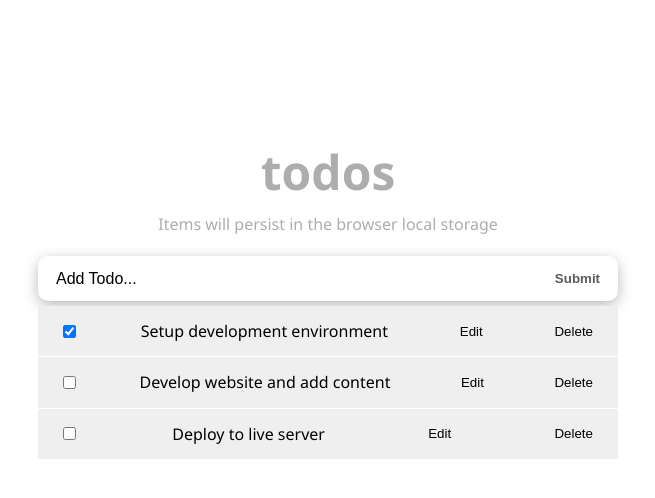
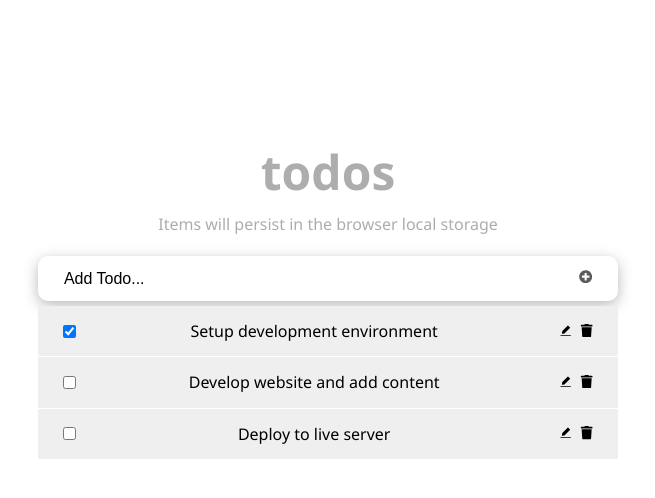
Before and after one commit to Stephen-Adom/react-tutorial, a React (Create React App) app: page / in a window 1280 px wide. Shown: the top 498 px of the page, without its empty margins (312-967 px from the left). Built offline with nearby package versions, Linux system fonts and the light colour scheme.

Commit message:
add icons to buttons

```diff
--- a/package.json
+++ b/package.json
@@ -8,6 +8,7 @@
     "@testing-library/user-event": "^13.5.0",
     "react": "^18.2.0",
     "react-dom": "^18.2.0",
+    "react-icons": "^4.8.0",
     "react-scripts": "5.0.1",
     "uuid": "^9.0.0",
     "web-vitals": "^2.1.4"
--- a/src/components/InputTodo.js
+++ b/src/components/InputTodo.js
@@ -1,4 +1,5 @@
 import React, { useState } from "react";
+import { FaPlusCircle } from "react-icons/fa";
 
 const InputTodo = ({ addTodoItem }) => {
 	const [title, setTitle] = useState("");
@@ -29,7 +30,9 @@ const InputTodo = ({ addTodoItem }) => {
 					onChange={handleChange}
 					className="input-text"
 				/>
-				<button className="input-submit">Submit</button>
+				<button className="input-submit">
+					<FaPlusCircle />
+				</button>
 			</form>
 			<span className="submit-warning">{message}</span>
 		</>
--- a/src/components/TodoItem.js
+++ b/src/components/TodoItem.js
@@ -1,5 +1,7 @@
 import React, { useState } from "react";
 import styles from "../styles/TodoItem.module.css";
+import { FaTrash } from "react-icons/fa";
+import { AiFillEdit } from "react-icons/ai";
 
 const TodoItem = ({ itemProp, handleChange, delTodo, setUpdate }) => {
 	const [editing, setEditing] = useState(false);
@@ -29,9 +31,16 @@ const TodoItem = ({ itemProp, handleChange, delTodo, setUpdate }) => {
 					checked={itemProp.completed}
 					onChange={() => handleChange(itemProp.id)}
 				/>
-				<button onClick={handleEditing}>Edit</button>
-				<button onClick={() => delTodo(itemProp.id)}>Delete</button>
 				{itemProp.title}
+
+				<div>
+					<button onClick={handleEditing}>
+						<AiFillEdit />
+					</button>
+					<button onClick={() => delTodo(itemProp.id)}>
+						<FaTrash />
+					</button>
+				</div>
 			</div>
 			<input
 				type="text"
--- a/src/styles/TodoItem.module.css
+++ b/src/styles/TodoItem.module.css
@@ -31,3 +31,9 @@
     border: 1px solid #dfdfdf;
     outline: none;
   }
+
+  .input-submit svg {
+    color: #5e5e5e;
+    font-size: 20px;
+    margin-top: 2px;
+  }
```
Also changed, not shown: 1 other file (tests, documents, lock files or other folders).
